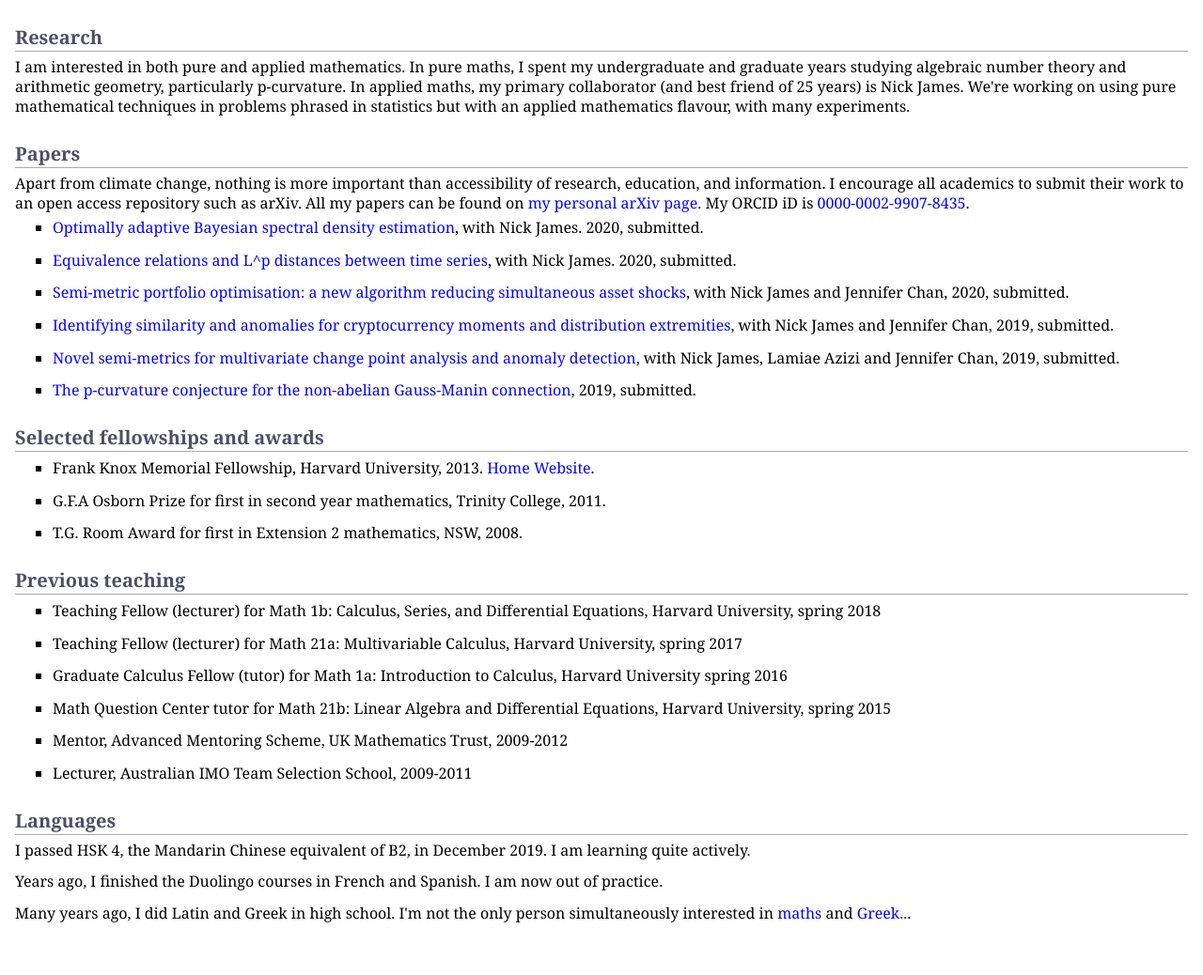
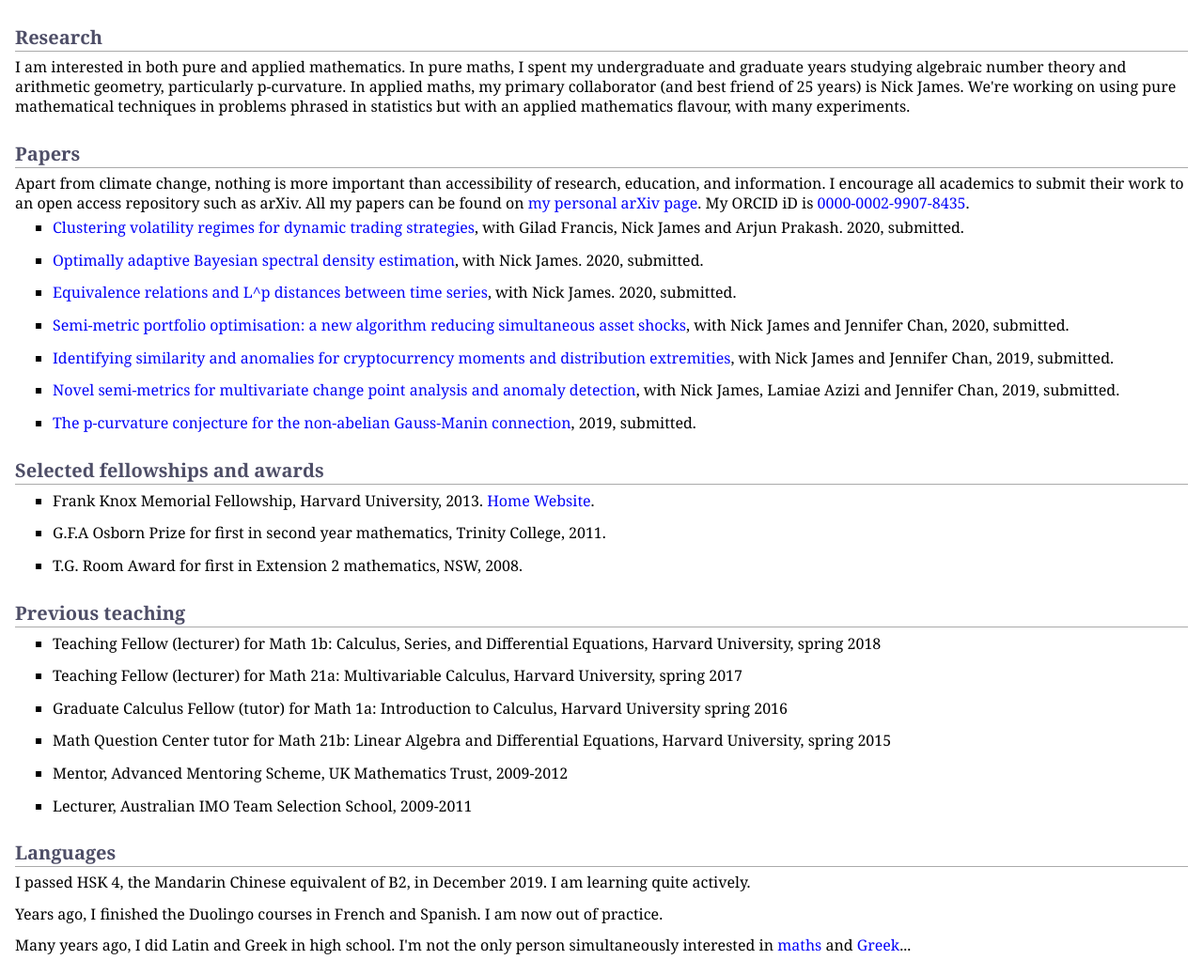
Before and after one commit to MaxMenzies/maxmenzies.com, a Jekyll site: the page index.html, which Jekyll copies as it is, in a window 1280 px wide, cut to the strip 284-1322 px from the top of the page. Shown: the whole strip at 94% size. Built offline with Jekyll 4.4.1, drawn with Linux system fonts in a browser that asks for light colours; before the commit the page ends 1287 px from its top, so only the background shows below that.

Commit message:
Update index.html

```diff
--- a/index.html
+++ b/index.html
@@ -39,6 +39,10 @@
 <p>I am interested in both pure and applied mathematics. In pure maths, I spent my undergraduate and graduate years studying algebraic number theory and arithmetic geometry, particularly p-curvature. In applied maths, my primary collaborator (and best friend of 25 years) is Nick James. We're working on using pure mathematical techniques in problems phrased in statistics but with an applied mathematics flavour, with many experiments.</p>
 <h2>Papers</h2>
 <p>Apart from climate change, nothing is more important than accessibility of research, education, and information. I encourage all academics to submit their work to an open access repository such as arXiv. All my papers can be found on <a href="https://arxiv.org/a/menzies_m_1.html">my personal arXiv page</a>. My ORCID iD is <a href="https://orcid.org/0000-0002-9907-8435.">0000-0002-9907-8435</a>.</p>
+<ul>
+<li><p> <a href="https://arxiv.org/abs/2004.09963">Clustering volatility regimes for dynamic trading strategies</a>, with Gilad Francis, Nick James and Arjun Prakash. 2020, submitted. </p>
+</li>
+</ul>
 <ul>
 <li><p> <a href="https://arxiv.org/abs/2003.02367">Optimally adaptive Bayesian spectral density estimation</a>, with Nick James. 2020, submitted. </p>
 </li>
```
